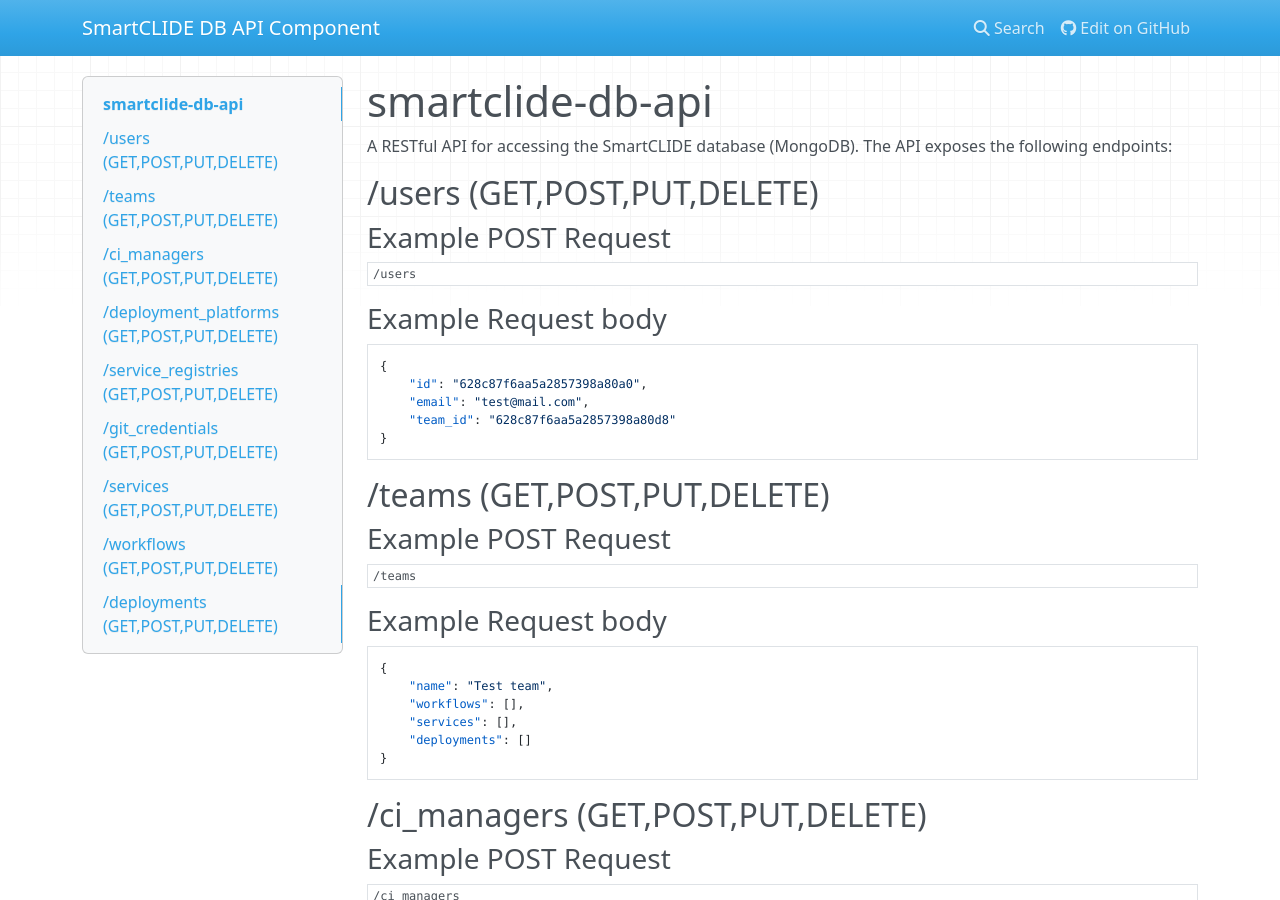
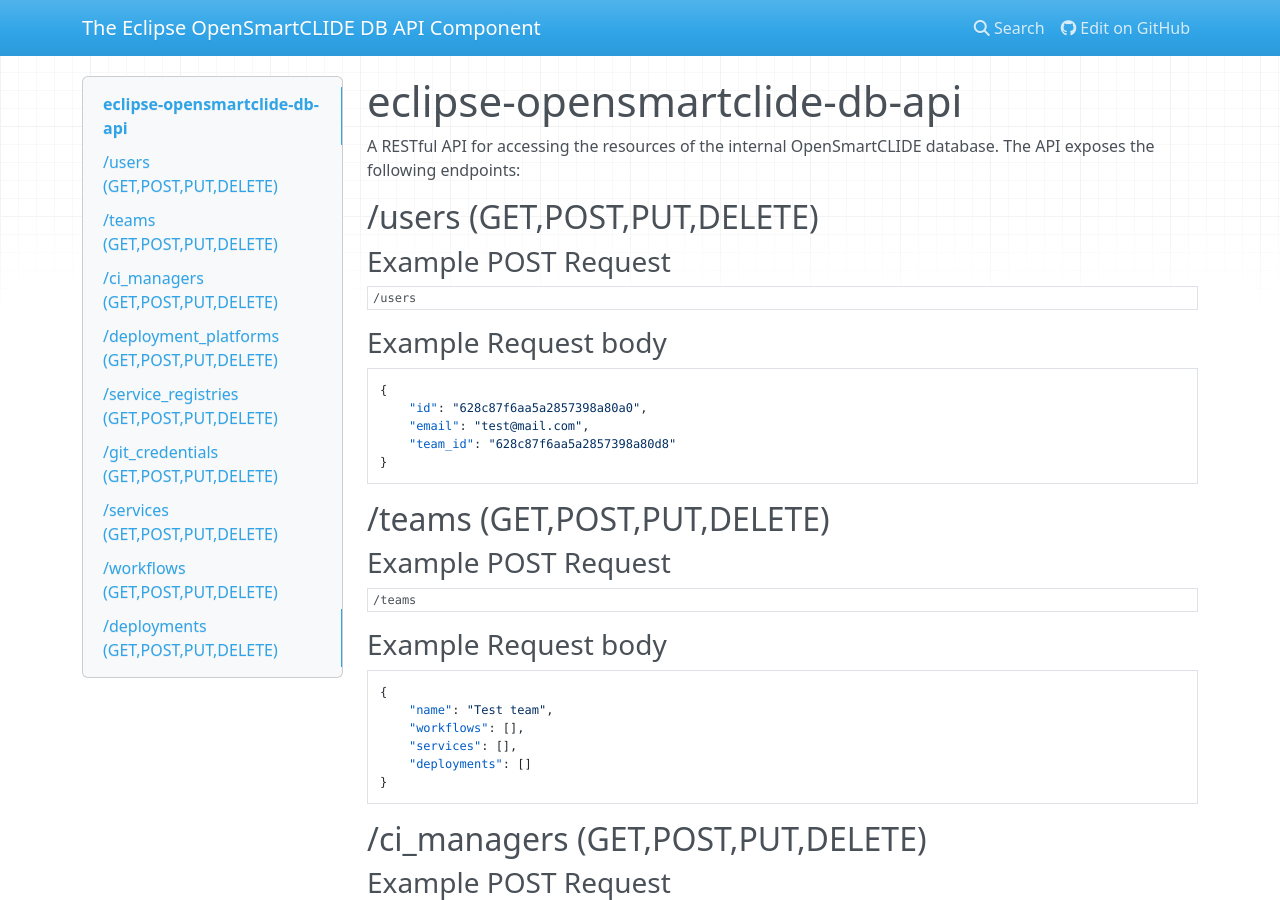
Before and after one commit to eclipse-opensmartclide/smartclide-db-api, an MkDocs documentation site: the page built from docs/index.md, in a window 1280 px wide and 900 px high. Built offline with MkDocs 1.6.1, drawn with Linux system fonts in a browser that asks for light colours; nearby versions of some CDN libraries.

```diff
--- a/README.md
+++ b/README.md
@@ -1,6 +1,6 @@
-# smartclide-db-api
+# The Eclipse OpenSmartCLIDE DB API
 
-A RESTful API for accessing the SmartCLIDE database (MongoDB). The API exposes the following endpoints:
+A RESTful API for accessing the resources of the internal OpenSmartCLIDE database. It exposes the following endpoints:
 
 ## /users (GET,POST,PUT,DELETE)
 
--- a/docs/index.md
+++ b/docs/index.md
@@ -1,6 +1,6 @@
-# smartclide-db-api
+# eclipse-opensmartclide-db-api
 
-A RESTful API for accessing the SmartCLIDE database (MongoDB). The API exposes the following endpoints:
+A RESTful API for accessing the resources of the internal OpenSmartCLIDE database. The API exposes the following endpoints:
 
 ## /users (GET,POST,PUT,DELETE)
 
--- a/mkdocs.yml
+++ b/mkdocs.yml
@@ -1,4 +1,4 @@
-site_name: SmartCLIDE DB API Component
+site_name: The Eclipse OpenSmartCLIDE DB API Component
 repo_url: https://github.com/eclipse-opensmartclide/smartclide-db-api
 
 nav:
```
Also changed, not shown: 1 other file.
